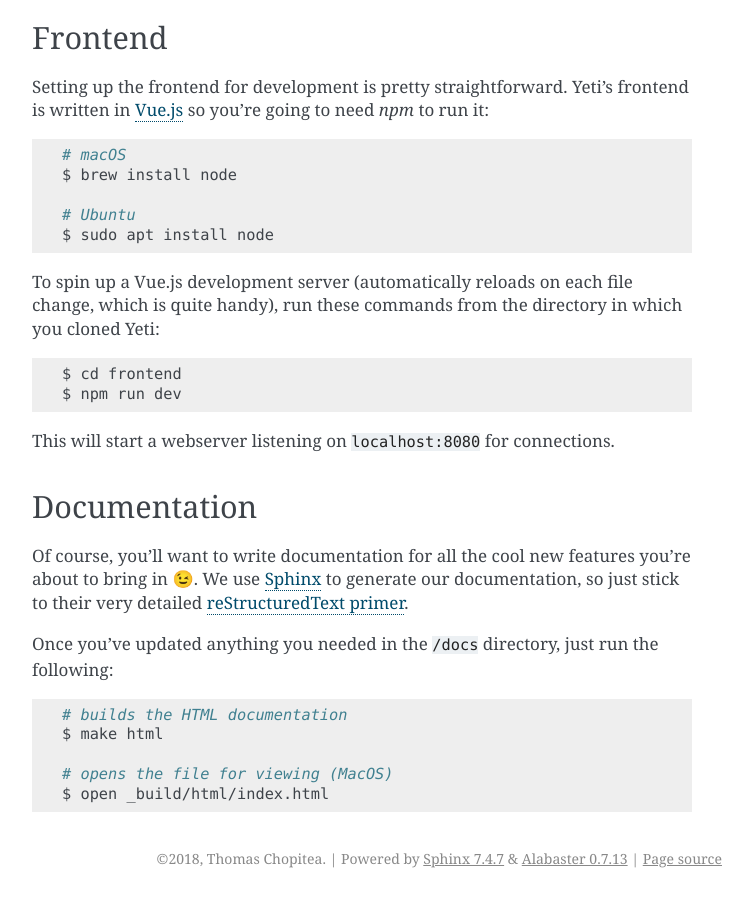
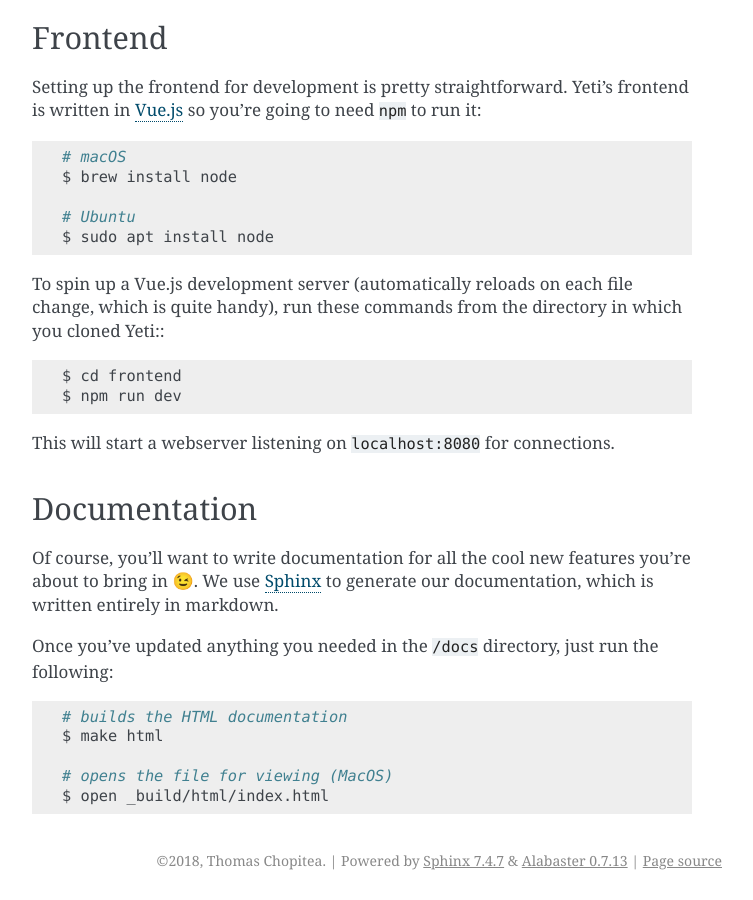
Before and after one commit to yeti-platform/TibetanBrownBear, a Sphinx documentation site: the page built from docs/development-environment.md, in a window 1280 px wide and 900 px high, scrolled down 1621 px. Shown: the whole window, without its empty margins (388-1141 px from the left). Built offline with Sphinx 7.4.7, drawn with Linux system fonts in a browser that asks for light colours; some of the changed text lies outside the part shown.

Commit message:
Use markdown in doc

````diff
--- a/docs/conf.py
+++ b/docs/conf.py
@@ -46,11 +46,17 @@ extensions = [
 # Add any paths that contain templates here, relative to this directory.
 templates_path = ['_templates']
 
+from recommonmark.parser import CommonMarkParser
+
+source_parsers = {
+    '.md': CommonMarkParser,
+}
+
 # The suffix(es) of source filenames.
 # You can specify multiple suffix as a list of string:
 #
-# source_suffix = ['.rst', '.md']
-source_suffix = '.rst'
+source_suffix = ['.rst', '.md']
+# source_suffix = '.rst'
 
 # The master toctree document.
 master_doc = 'index'
@@ -158,3 +164,50 @@ texinfo_documents = [
 
 
 # -- Extension configuration -------------------------------------------------
+
+from docutils import nodes, transforms
+import re
+
+anchor_re = r'(?P<uri>[a-zA-Z0-9-./]+?).md#(?P<anchor>[a-zA-Z0-9-]+)'
+compiled_anchor_re = re.compile(anchor_re)
+
+class ProcessLink(transforms.Transform):
+
+    default_priority = 1000
+
+    def find_replace(self, node):
+        if isinstance(node, nodes.reference) and "refuri" in node:
+            r = node["refuri"]
+            if r.endswith(".md"):
+                r = r[:-3] + ".html"
+                node["refuri"] = r
+            else:
+                match = compiled_anchor_re.match(r)
+                if match:
+                    uri = match.group('uri')
+                    anchor = match.group('anchor')
+                    node["refuri"] = '{0:s}.html#{1:s}'.format(uri, anchor)
+        return node
+
+    def traverse(self, node):
+        """Traverse the document tree rooted at node.
+        node : docutil node
+                current root node to traverse
+        """
+        self.find_replace(node)
+
+        for c in node.children:
+            self.traverse(c)
+
+    def apply(self):
+        self.current_level = 0
+        self.traverse(self.document)
+
+from recommonmark.transform import AutoStructify
+
+def setup(app):
+    app.add_config_value('recommonmark_config', {
+        'enable_auto_doc_ref': False,
+        }, True)
+    app.add_transform(AutoStructify)
+    app.add_transform(ProcessLink)
--- a/docs/development-environment.rst
+++ b/docs/development-environment.md
@@ -16,13 +13,12 @@ First of all you'll need to clone Yeti's code if you're going to work on it::
 
 Now on to installing Yeti's core dependencies.
 
-Pipenv
-------
+## Pipenv
 
 We use Pipenv to manage dev and prod dependencies and virtual environments.
 You should use it, too!
 
-You can get it through ``pip``::
+You can get it through `pip`::
 
     $ pip install pipenv
     $ pipenv shell --python 3
@@ -30,7 +26,7 @@ You can get it through ``pip``::
 The second command will automagically create a Python 3 virtual environment
 and drop you into a shell that already has it activated
 
-Install dev dependencies::
+Install dev dependencies:
 
     $ pipenv install --dev --python 3
 
@@ -40,17 +36,16 @@ dependencies in your new virtual environment.
 At this point, you can run the dev API server, although since you have no DB
 backend there won't be much to interact with.
 
-Backend
--------
+## Backend
+
 
 If you're going to write code for Yeti, you'll need to have an
-`ArangoDB <https://www.arangodb.com/>`_ service running on ``localhost:8529``.
+[ArangoDB](https://www.arangodb.com/) service running on `localhost:8529`.
 
-macOS
-^^^^^
+### macOS
 
-If you're running macOS, odds are you're using `brew <https://brew.sh/>`_
-as your package manager::
+If you're running macOS, odds are you're using [brew](https://brew.sh/)
+as your package manager:
 
     $ brew install arangodb
     $ /usr/local/opt/arangodb/sbin/arangod
@@ -58,29 +53,29 @@ as your package manager::
 The first command will install ArangoDB in your system, the second will run an
 instance listening on the default port and default interfaces.
 
-.. WARNING::
 
-    Setting up ArangoDB this way is dangerous for production use since it
-    is not authenticated whatsoever; but it's more than enough for development
-
-Linux (Ubuntu)
-^^^^^^^^^^^^^^
+```eval_rst
+.. warning::
+  Setting up ArangoDB this way is dangerous for production use since it
+  is not authenticated whatsoever; but it's more than enough for development
+```
+### Linux (Ubuntu)
 
 TODO
 
-Frontend
---------
+## Frontend
 
 Setting up the frontend for development is pretty straightforward. Yeti's
-frontend is written in `Vue.js <https://vuejs.org/>`_ so you're going to need `npm` to run it:
+frontend is written in [Vue.js](https://vuejs.org/) so you're going to need
+`npm` to run it:
 
-.. code-block:: sh
+```shell
+# macOS
+$ brew install node
 
-    # macOS
-    $ brew install node
-
-    # Ubuntu
-    $ sudo apt install node
+# Ubuntu
+$ sudo apt install node
+```
 
 To spin up a Vue.js development server (automatically reloads on each file
 change, which is quite handy), run these commands from the directory in which
@@ -89,23 +84,22 @@ you cloned Yeti::
     $ cd frontend
     $ npm run dev
 
-This will start a webserver listening on ``localhost:8080`` for connections.
+This will start a webserver listening on `localhost:8080` for connections.
 
-Documentation
--------------
+## Documentation
 
 Of course, you'll want to write documentation for all the cool new features
 you're about to bring in 😉. We use
-`Sphinx <http://www.sphinx-doc.org/en/master/>`_ to generate our documentation,
-so just stick to their very detailed `reStructuredText primer <http://www.sphinx-doc.org/en/master/usage/restructuredtext/basics.html>`_.
+[Sphinx](http://www.sphinx-doc.org/en/master/) to generate our documentation,
+which is written entirely in markdown.
 
-Once you've updated anything you needed in the ``/docs`` directory, just run the
+Once you've updated anything you needed in the `/docs` directory, just run the
 following:
 
-.. code-block:: sh
+```shell
+# builds the HTML documentation
+$ make html
 
-    # builds the HTML documentation
-    $ make html
-
-    # opens the file for viewing (MacOS)
-    $ open _build/html/index.html
+# opens the file for viewing (MacOS)
+$ open _build/html/index.html
+```
````
Also changed, not shown: other parts of docs/development-environment.md (+3 -6 lines), docs/index.md (added, +23 -0 lines), docs/index.rst (deleted, +0 -31 lines), 2 other files.
